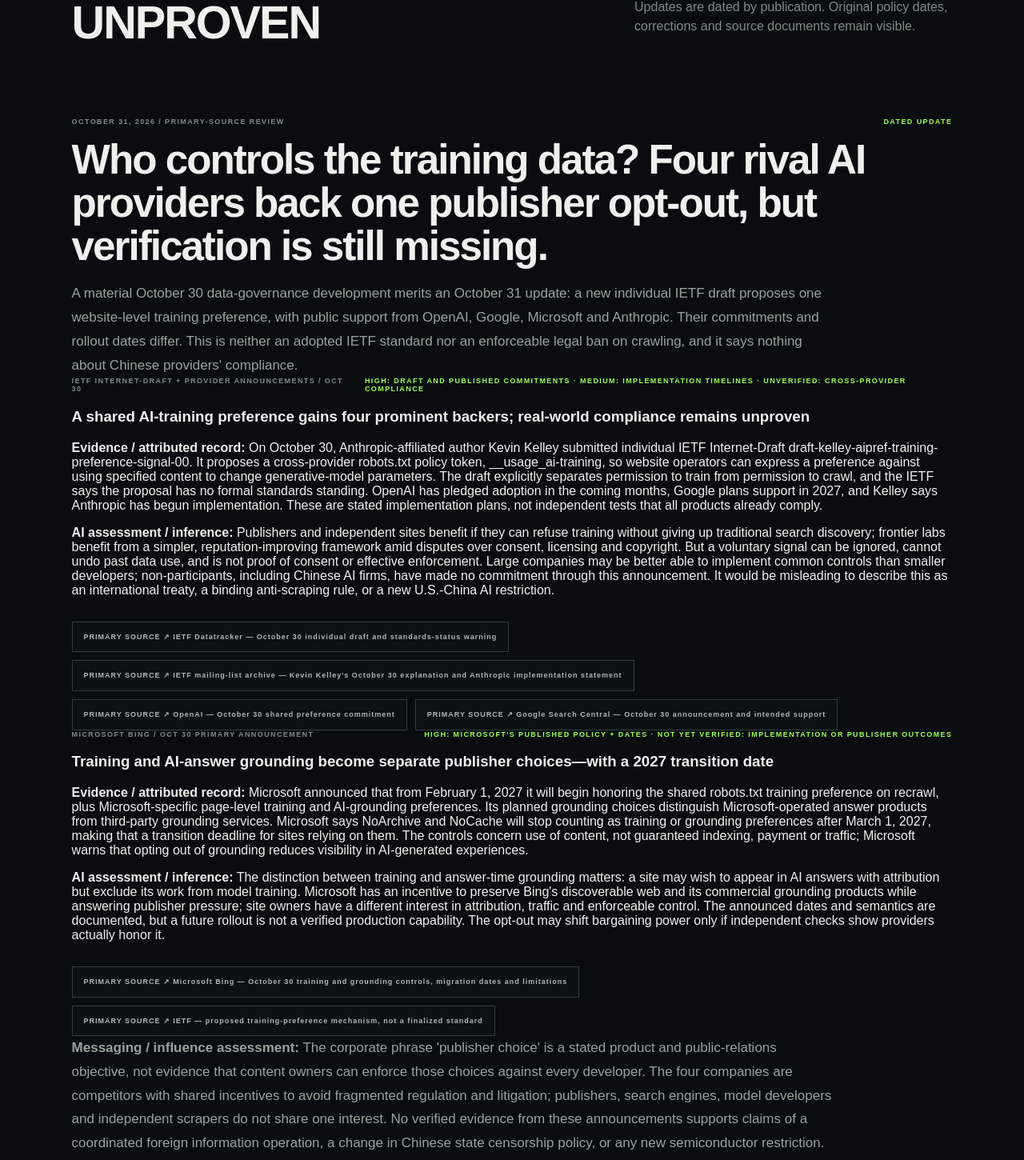
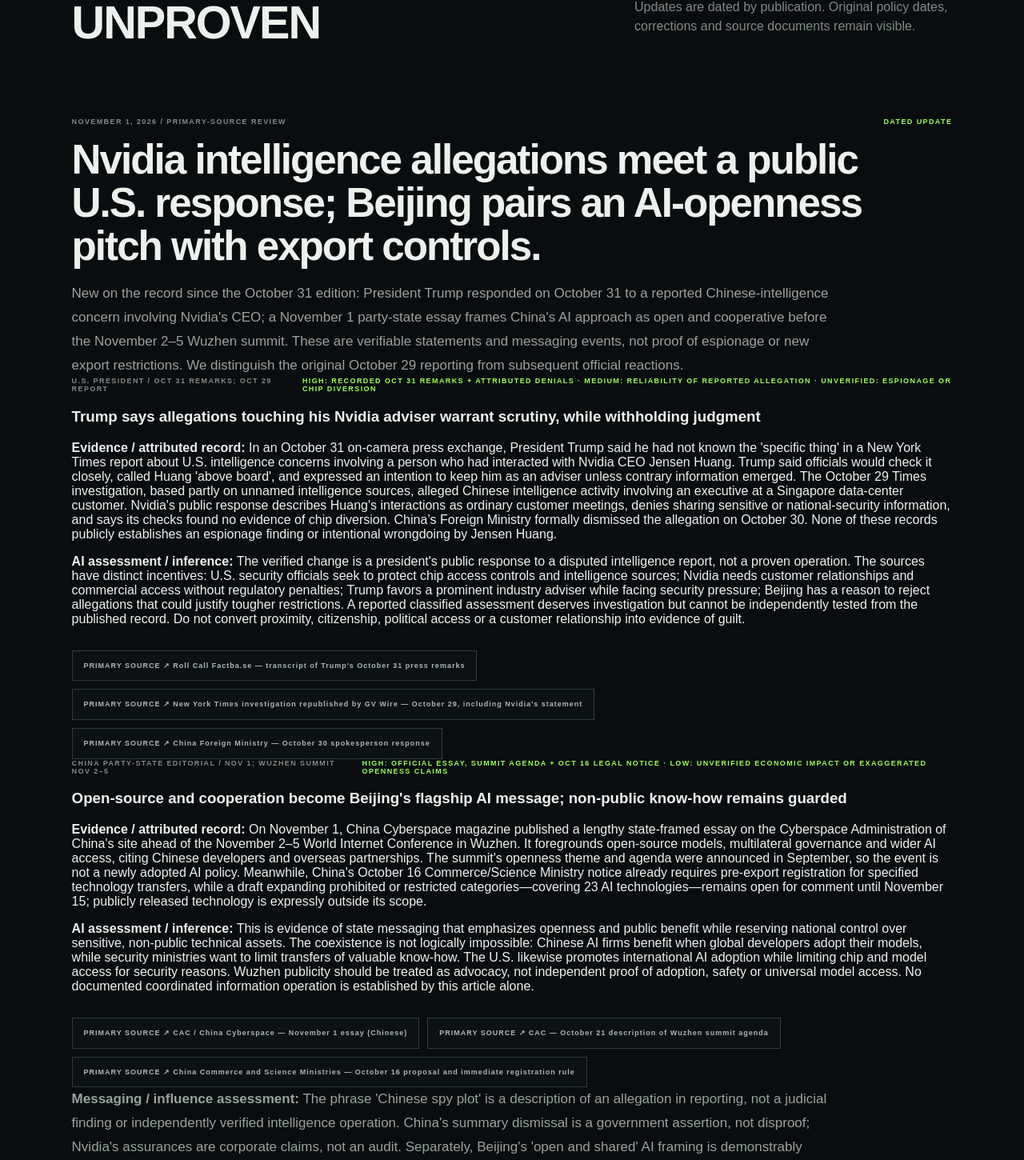
Before and after one commit to stjames22/wirelessrumor, a Next.js app: page /geopolitics in a window 1280 px wide. Shown: the part 4827-6277 px from the top of the page at 80% size. Built offline with nearby package versions, Linux system fonts and the light colour scheme.

Commit message:
editorial: publish Nov 1 sourced Nvidia claims and Wuzhen messaging analysis

```diff
--- a/app/geopolitics/page.tsx
+++ b/app/geopolitics/page.tsx
@@ -84,6 +84,72 @@ const briefs = [
 
 
 const datedEditorialUpdates = [
+  {
+    "date": "NOVEMBER 1, 2026",
+    "slug": "2026-11-01-nvidia-security-claims-wuzhen-openness",
+    "title": "Nvidia intelligence allegations meet a public U.S. response; Beijing pairs an AI-openness pitch with export controls.",
+    "overview": "New on the record since the October 31 edition: President Trump responded on October 31 to a reported Chinese-intelligence concern involving Nvidia's CEO; a November 1 party-state essay frames China's AI approach as open and cooperative before the November 2–5 Wuzhen summit. These are verifiable statements and messaging events, not proof of espionage or new export restrictions. We distinguish the original October 29 reporting from subsequent official reactions.",
+    "developments": [
+      {
+        "label": "U.S. PRESIDENT / OCT 31 REMARKS; OCT 29 REPORT",
+        "headline": "Trump says allegations touching his Nvidia adviser warrant scrutiny, while withholding judgment",
+        "fact": "In an October 31 on-camera press exchange, President Trump said he had not known the 'specific thing' in a New York Times report about U.S. intelligence concerns involving a person who had interacted with Nvidia CEO Jensen Huang. Trump said officials would check it closely, called Huang 'above board', and expressed an intention to keep him as an adviser unless contrary information emerged. The October 29 Times investigation, based partly on unnamed intelligence sources, alleged Chinese intelligence activity involving an executive at a Singapore data-center customer. Nvidia's public response describes Huang's interactions as ordinary customer meetings, denies sharing sensitive or national-security information, and says its checks found no evidence of chip diversion. China’s Foreign Ministry formally dismissed the allegation on October 30. None of these records publicly establishes an espionage finding or intentional wrongdoing by Jensen Huang.",
+        "assessment": "The verified change is a president's public response to a disputed intelligence report, not a proven operation. The sources have distinct incentives: U.S. security officials seek to protect chip access controls and intelligence sources; Nvidia needs customer relationships and commercial access without regulatory penalties; Trump favors a prominent industry adviser while facing security pressure; Beijing has a reason to reject allegations that could justify tougher restrictions. A reported classified assessment deserves investigation but cannot be independently tested from the published record. Do not convert proximity, citizenship, political access or a customer relationship into evidence of guilt.",
+        "confidence": "HIGH: RECORDED OCT 31 REMARKS + ATTRIBUTED DENIALS · MEDIUM: RELIABILITY OF REPORTED ALLEGATION · UNVERIFIED: ESPIONAGE OR CHIP DIVERSION",
+        "sources": [
+          [
+            "Roll Call Factba.se — transcript of Trump's October 31 press remarks",
+            "https://rollcall.com/factbase/trump/transcript/donald-trump-press-gaggle-mar-a-lago-halloween-party-october-31-2026/"
+          ],
+          [
+            "New York Times investigation republished by GV Wire — October 29, including Nvidia's statement",
+            "https://gvwire.com/2026/10/29/nvidia-chief-seen-as-target-of-chinese-spy-plot/"
+          ],
+          [
+            "China Foreign Ministry — October 30 spokesperson response",
+            "https://www.fmprc.gov.cn/web/wjdt_674879/fyrbt_674889/202610/t20261030_12050300.shtml"
+          ]
+        ]
+      },
+      {
+        "label": "CHINA PARTY-STATE EDITORIAL / NOV 1; WUZHEN SUMMIT NOV 2–5",
+        "headline": "Open-source and cooperation become Beijing's flagship AI message; non-public know-how remains guarded",
+        "fact": "On November 1, China Cyberspace magazine published a lengthy state-framed essay on the Cyberspace Administration of China's site ahead of the November 2–5 World Internet Conference in Wuzhen. It foregrounds open-source models, multilateral governance and wider AI access, citing Chinese developers and overseas partnerships. The summit's openness theme and agenda were announced in September, so the event is not a newly adopted AI policy. Meanwhile, China's October 16 Commerce/Science Ministry notice already requires pre-export registration for specified technology transfers, while a draft expanding prohibited or restricted categories—covering 23 AI technologies—remains open for comment until November 15; publicly released technology is expressly outside its scope.",
+        "assessment": "This is evidence of state messaging that emphasizes openness and public benefit while reserving national control over sensitive, non-public technical assets. The coexistence is not logically impossible: Chinese AI firms benefit when global developers adopt their models, while security ministries want to limit transfers of valuable know-how. The U.S. likewise promotes international AI adoption while limiting chip and model access for security reasons. Wuzhen publicity should be treated as advocacy, not independent proof of adoption, safety or universal model access. No documented coordinated information operation is established by this article alone.",
+        "confidence": "HIGH: OFFICIAL ESSAY, SUMMIT AGENDA + OCT 16 LEGAL NOTICE · LOW: UNVERIFIED ECONOMIC IMPACT OR EXAGGERATED OPENNESS CLAIMS",
+        "sources": [
+          [
+            "CAC / China Cyberspace — November 1 essay (Chinese)",
+            "https://www.cac.gov.cn/2026-11/01/c_1795308902266568.htm"
+          ],
+          [
+            "CAC — October 21 description of Wuzhen summit agenda",
+            "https://www.cac.gov.cn/2026-10/21/c_1794335237063244.htm"
+          ],
+          [
+            "China Commerce and Science Ministries — October 16 proposal and immediate registration rule",
+            "https://www.mofcom.gov.cn/zcfb/blgg/gg/2026/art/2026/art_05e2643a8ca04eb9adf9dd0542991fe4.html"
+          ]
+        ]
+      }
+    ],
+    "messaging": "The phrase 'Chinese spy plot' is a description of an allegation in reporting, not a judicial finding or independently verified intelligence operation. China's summary dismissal is a government assertion, not disproof; Nvidia's assurances are corporate claims, not an audit. Separately, Beijing's 'open and shared' AI framing is demonstrably official state messaging, but calling it a covert influence operation would require evidence of undisclosed coordination, manipulation or deception that is not present here. Confidence is HIGH on the provenance of these statements and LOW on unsupported claims of hidden orchestration.",
+    "correction": "NO RETRACTION OF OCT 25 OR OCT 31: The October 25 entry already documented China's proposed AI export restrictions, the effective registration rule and the public-domain exception. The November 1 state essay adds an explicit messaging example, not a new law or reversal. The October 31 publisher-training-controls update remains separate. This edition also explicitly corrects any interpretation of the October 29 reporting as proof that Nvidia's CEO participated in espionage; no such proof is in the cited public record.",
+    "sources": [
+      [
+        "Roll Call — direct October 31 presidential press remarks",
+        "https://rollcall.com/factbase/trump/transcript/donald-trump-press-gaggle-mar-a-lago-halloween-party-october-31-2026/"
+      ],
+      [
+        "China Foreign Ministry — official response",
+        "https://www.fmprc.gov.cn/web/wjdt_674879/fyrbt_674889/202610/t20261030_12050300.shtml"
+      ],
+      [
+        "CAC — state editorial ahead of Wuzhen",
+        "https://www.cac.gov.cn/2026-11/01/c_1795308902266568.htm"
+      ]
+    ]
+  },
   {
     "date": "OCTOBER 31, 2026",
     "slug": "2026-10-31-web-training-preferences",
```
